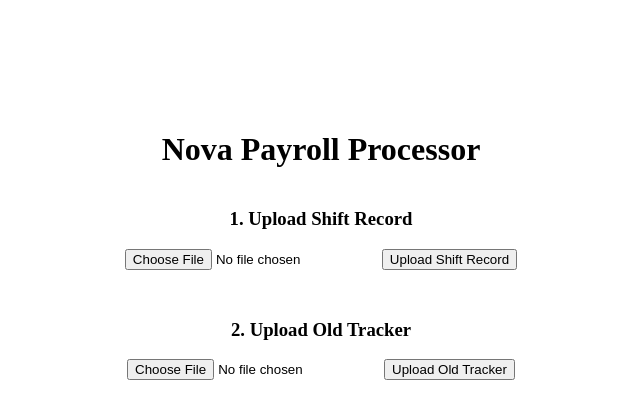
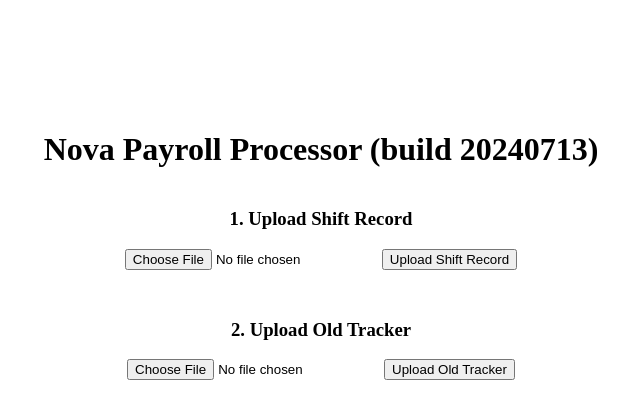
Before and after one commit to lighthousetechio/Nova-Web-App, a Flask app: page / in a window 1280 px wide. Shown: the top 420 px of the page, without its empty margins (319-959 px from the left). Run offline with Flask 2, Linux system fonts and the light colour scheme.

Commit message:
Added build number and gitignore

```diff
--- a/templates/index.html
+++ b/templates/index.html
@@ -20,7 +20,7 @@
     </style>
 </head>
 <body>
-    <h1>Nova Payroll Processor</h1>
+    <h1>Nova Payroll Processor (build 20240713)</h1>
 
     <h3>1. Upload Shift Record</h3>
     <form action="/shift_record" method="POST" enctype="multipart/form-data">
```
Also changed, not shown: 1 other file.
